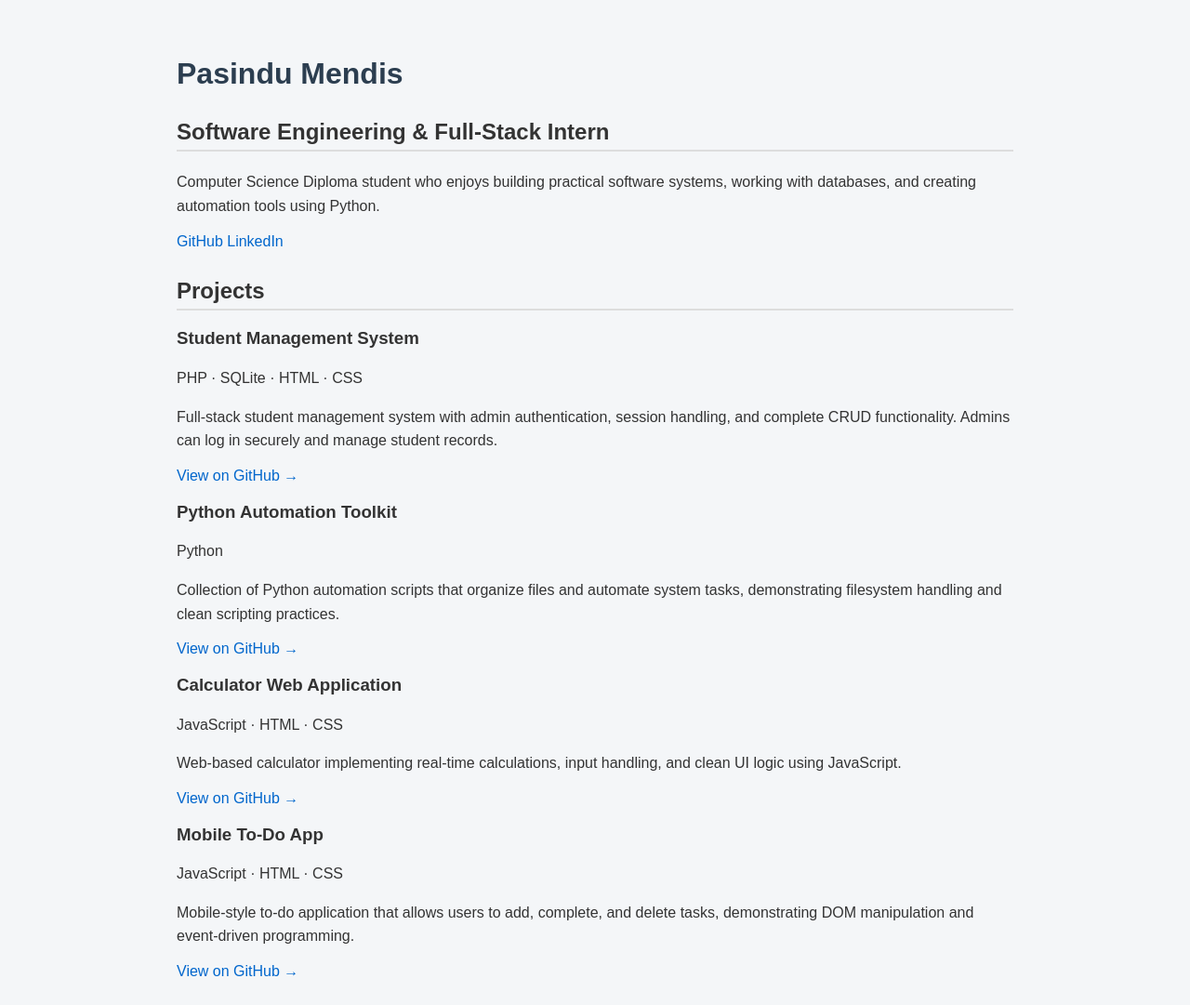
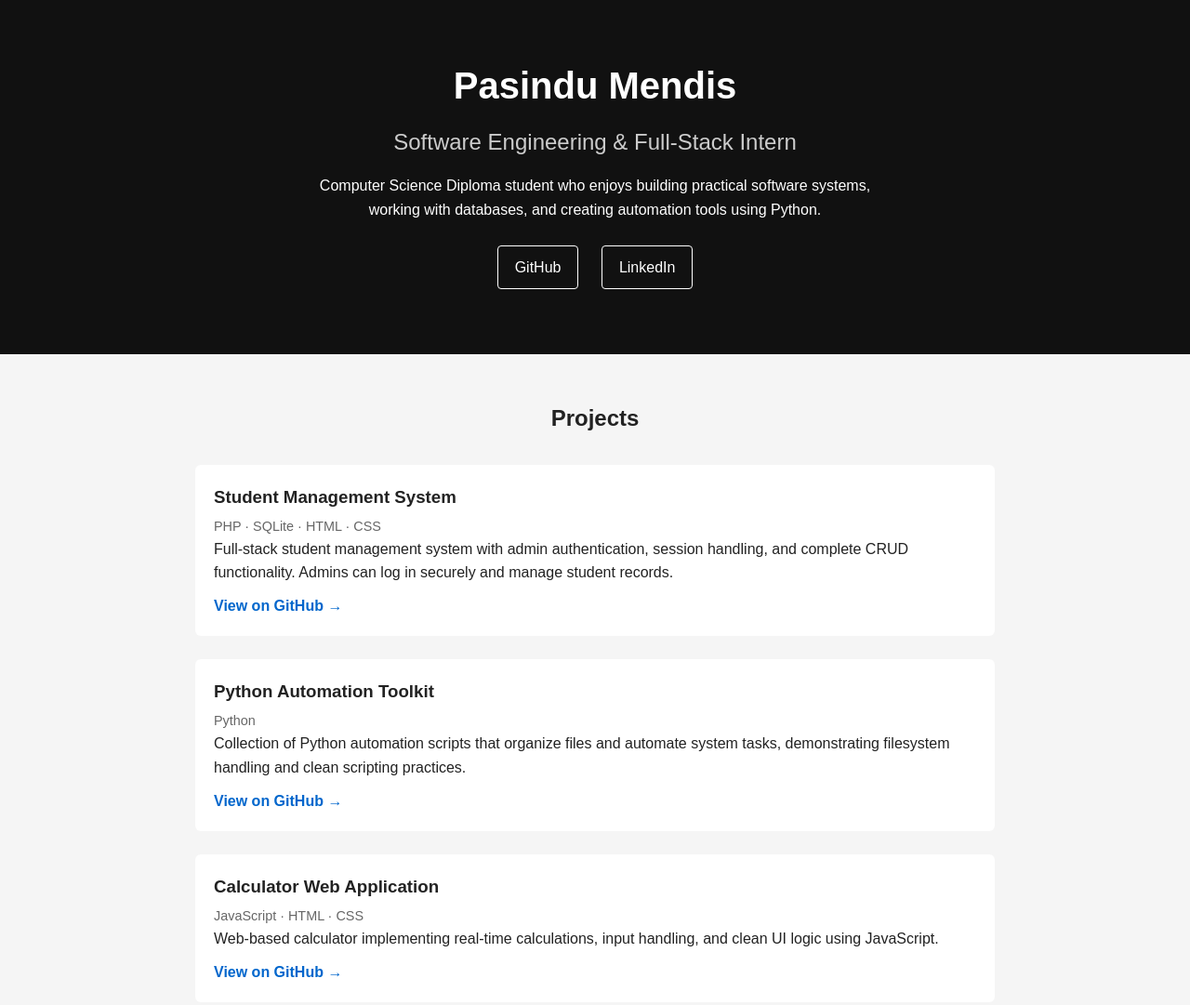
Before and after one commit to PasinduMendis-Tech/portfolio-website, a plain HTML site: page index.html in a window 1280 px wide. Shown: the top 1081 px of the page at 93% size. Drawn offline with Linux system fonts and the light colour scheme.

Commit message:
Refactor CSS styles for improved layout and design

```diff
--- a/style.css
+++ b/style.css
@@ -1,38 +1,95 @@
-body {
-    font-family: Arial, Helvetica, sans-serif;
-    background-color: #f4f6f8;
-    color: #333;
-    max-width: 900px;
-    margin: auto;
-    padding: 40px;
+* {
+  margin: 0;
+  padding: 0;
+  box-sizing: border-box;
+  font-family: Arial, sans-serif;
 }
 
-h1 {
-    color: #2c3e50;
+body {
+  background: #f5f5f5;
+  color: #222;
+  line-height: 1.6;
 }
 
-h2 {
-    border-bottom: 2px solid #ddd;
-    padding-bottom: 5px;
-    margin-top: 30px;
+.hero {
+  background: #111;
+  color: white;
+  text-align: center;
+  padding: 60px 20px;
 }
 
-p {
-    line-height: 1.6;
+.hero h1 {
+  font-size: 2.5rem;
 }
 
-ul {
-    list-style-type: square;
-}
-hr {
-    margin: 30px 0;
+.hero h2 {
+  font-weight: normal;
+  margin: 10px 0;
+  color: #ccc;
 }
 
-a {
-    color: #0066cc;
-    text-decoration: none;
+.hero p {
+  max-width: 600px;
+  margin: 15px auto;
 }
 
-a:hover {
-    text-decoration: underline;
+.links a {
+  display: inline-block;
+  margin: 10px;
+  padding: 10px 18px;
+  color: white;
+  border: 1px solid white;
+  text-decoration: none;
+  border-radius: 4px;
 }
+
+.links a:hover {
+  background: white;
+  color: #111;
+}
+
+.section {
+  padding: 50px 20px;
+  max-width: 900px;
+  margin: auto;
+}
+
+.section h2 {
+  margin-bottom: 30px;
+  text-align: center;
+}
+
+.project {
+  background: white;
+  padding: 20px;
+  border-radius: 6px;
+  margin-bottom: 25px;
+}
+
+.project h3 {
+  margin-bottom: 5px;
+}
+
+.tech {
+  font-size: 0.9rem;
+  color: #666;
+}
+
+.project a {
+  display: inline-block;
+  margin-top: 10px;
+  text-decoration: none;
+  color: #0066cc;
+  font-weight: bold;
+}
+
+.light {
+  background: #eee;
+}
+
+.footer {
+  background: #111;
+  color: white;
+  text-align: center;
+  padding: 30px 20px;
+}
```
